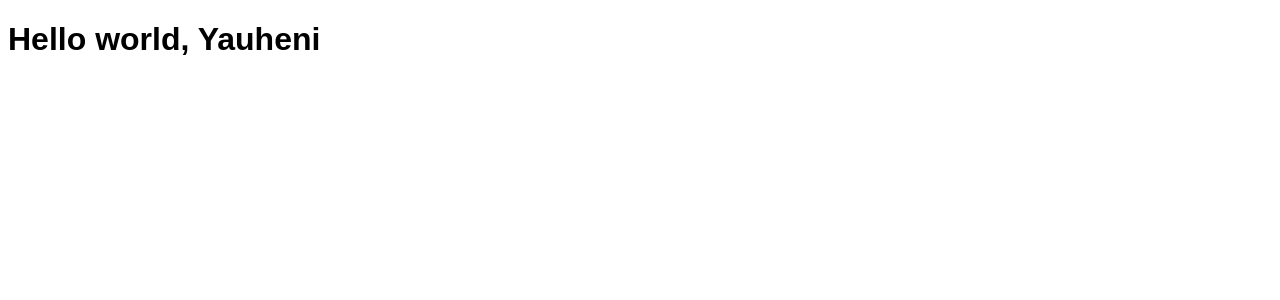
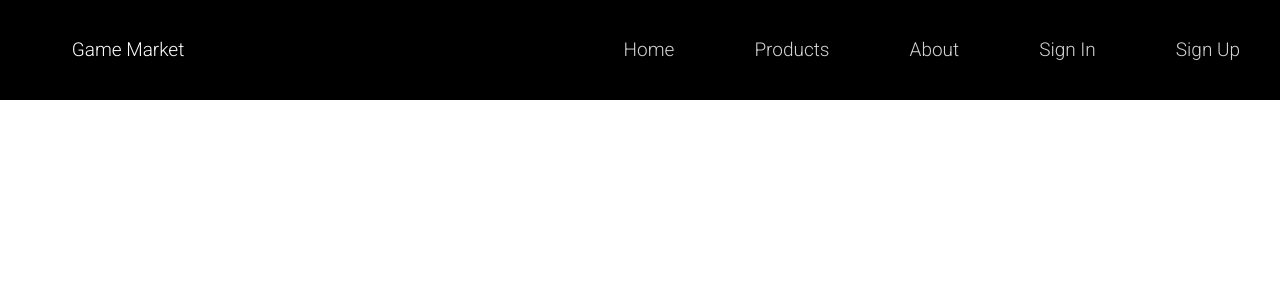
Before and after one commit to zheniacherniavsky/studentsLab, a React app: page / in a window 1280 px wide. Shown: the top 300 px of the page. Built offline with nearby package versions, Linux system fonts and the light colour scheme.

Commit message:
UI NavBar

```diff
--- /dev/null
+++ b/src/Components/Navbar/NavLink.jsx
@@ -0,0 +1,5 @@
+function NavLink(props) {
+  return <li>{props.name}</li>;
+}
+
+export default NavLink;
--- /dev/null
+++ b/src/Components/Navbar/Title.jsx
@@ -0,0 +1,9 @@
+function Title(props) {
+  return (
+    <div className="navbar_title">
+      <p>{props.title}</p>
+    </div>
+  );
+}
+
+export default Title;
--- a/src/main.jsx
+++ b/src/main.jsx
@@ -1,16 +1,22 @@
 // eslint-disable-next-line no-use-before-define
 import React from "react";
 import ReactDom from "react-dom";
+import Title from "./Components/Navbar/Title";
 import "./style/styles.css";
-
-function HelloWorld(props) {
-  return <h1>Hello world, {props.name}</h1>;
-}
+import "./style/navbar.css";
+import NavLink from "./Components/Navbar/NavLink";
 
 function App() {
   return (
-    <div className="header">
-      <HelloWorld name="Yauheni" />
+    <div className="navbar_container">
+      <Title title="Game Market" />
+      <ul className="navlinks">
+        <NavLink name="Sign Up" />
+        <NavLink name="Sign In" />
+        <NavLink name="About" />
+        <NavLink name="Products" />
+        <NavLink name="Home" />
+      </ul>
     </div>
   );
 }
--- /dev/null
+++ b/src/style/navbar.css
@@ -0,0 +1,47 @@
+.navbar_container {
+  background-color: black;
+  position: absolute;
+  right: 0;
+  left: 0;
+  height: 100px;
+  font-size: 19px;
+  cursor: default;
+}
+
+.navbar_title {
+  position: absolute;
+  color: white;
+  margin: 0;
+  padding-top: 38px;
+  height: 100%;
+  width: 20%;
+  box-sizing: border-box;
+}
+
+.navbar_title p {
+  position: relative;
+  text-align: center;
+  margin: 0;
+}
+
+.navlinks {
+  position: absolute;
+  box-sizing: border-box;
+  right: 0;
+  height: 100%;
+  width: 80%;
+  margin: 0;
+  padding: 38px 0 0 0;
+}
+
+.navlinks li {
+  color: lightgray;
+  float: right;
+  display: inline;
+  position: relative;
+  margin: 0 40px;
+}
+
+.navlinks li:hover {
+  color: white;
+}
--- a/src/style/styles.css
+++ b/src/style/styles.css
@@ -1,3 +1,7 @@
-.header {
-  font-family: sans-serif;
+@import url("https://fonts.googleapis.com/css2?family=Roboto:wght@300&display=swap");
+
+body {
+  margin: 0;
+  padding: 0;
+  font-family: "Roboto", sans-serif;
 }
```
Also changed, not shown: .browserslistrc.
